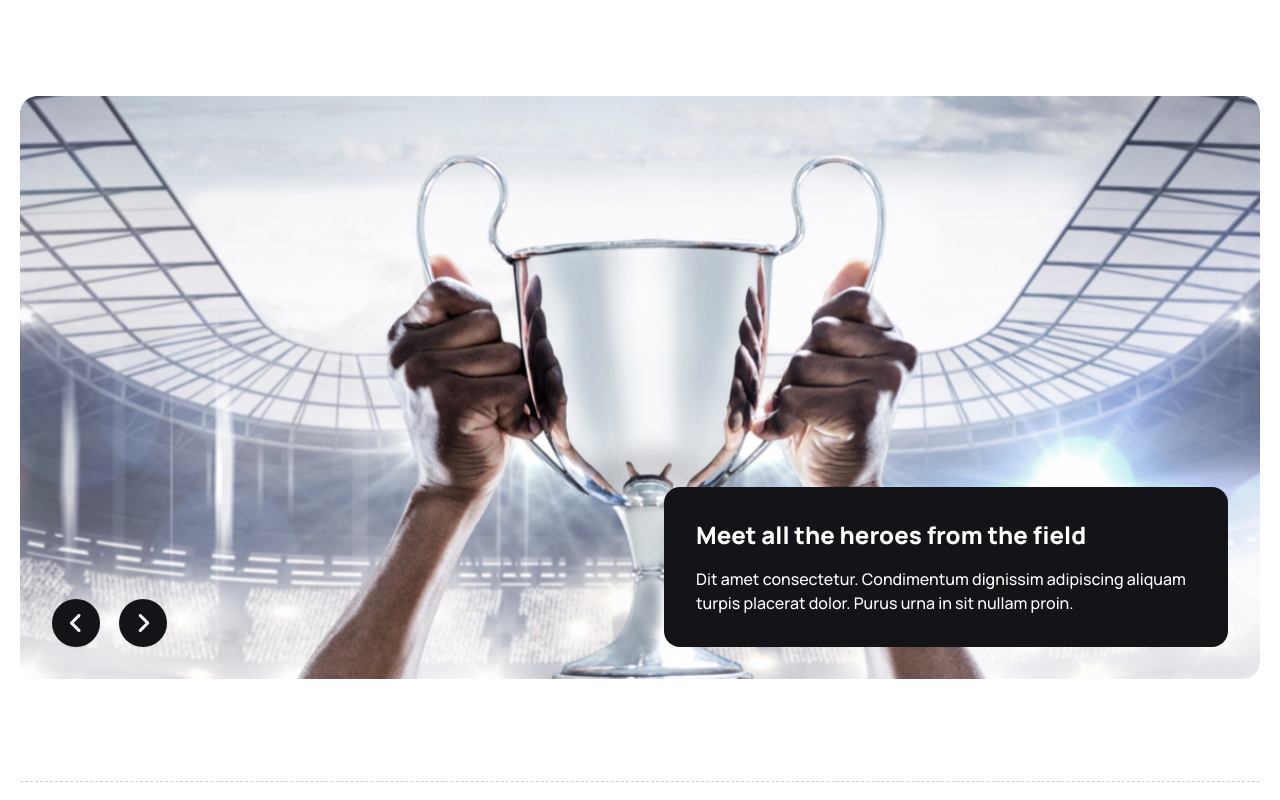
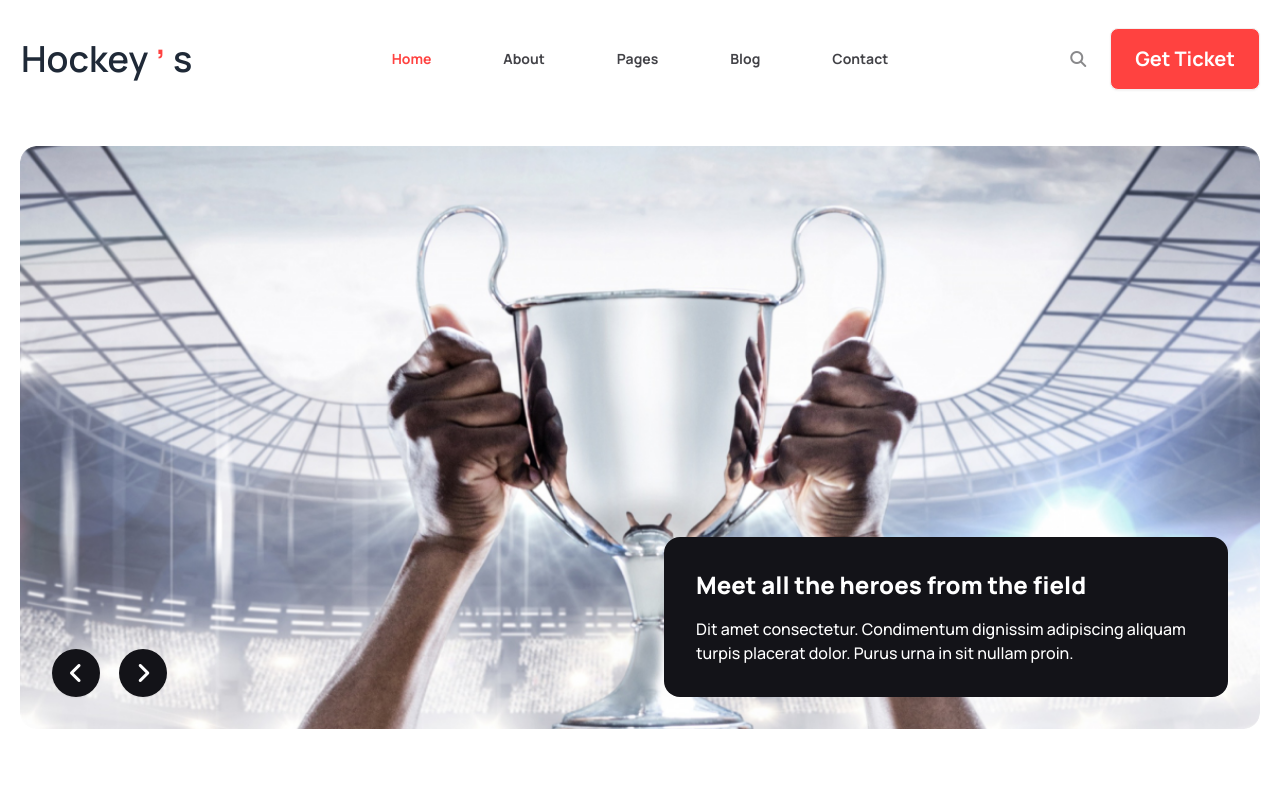
Before and after one commit to yasin-arft/B9A3-Hockeys, a plain HTML site: page index.html in a window 1280 px wide. Shown: the top 800 px of the page. Drawn offline with nearby package versions, Linux system fonts and the light colour scheme.

Commit message:
navbar added

```diff
--- a/index.html
+++ b/index.html
@@ -47,8 +47,52 @@
 <body class="font-manrope">
   <!-- header section -->
   <header class="container mx-auto px-5">
+    <!-- navbar -->
+    <nav class="mt-5">
+      <div class="navbar px-0">
+        <div class="navbar-start">
+          <div class="dropdown">
+            <div tabindex="0" role="button" class="btn btn-ghost pl-0 lg:hidden">
+              <svg xmlns="http://www.w3.org/2000/svg" class="h-5 w-5" fill="none" viewBox="0 0 24 24"
+                stroke="currentColor">
+                <path stroke-linecap="round" stroke-linejoin="round" stroke-width="2" d="M4 6h16M4 12h8m-8 6h16" />
+              </svg>
+            </div>
+            <ul tabindex="0" class="menu menu-sm dropdown-content mt-3 z-[1] p-2 shadow bg-base-100 rounded-box w-52">
+              <li class="text-primary-color"><a>Home</a></li>
+              <li><a>About</a></li>
+              <li><a>Pages</a></li>
+              <li><a>Blog</a></li>
+              <li><a>Contact</a></li>
+              <li>
+                <i class="fa-solid fa-magnifying-glass md:hidden text-[#89898b] mr-6 cursor-pointer"></i>
+              </li>
+            </ul>
+          </div>
+          <a class="btn btn-ghost pl-0 text-xl lg:text-4xl text-secondarycolor">
+            Hockey
+            <sup class="text-primary-color text-4xl tracking-tighter">&#44;</sup>
+            s
+          </a>
+        </div>
+        <div class="navbar-center hidden lg:flex">
+          <ul class="menu menu-horizontal gap-10 px-1 font-bold text-[#424247]">
+            <li class="text-primary-color"><a>Home</a></li>
+            <li><a>About</a></li>
+            <li><a>Pages</a></li>
+            <li><a>Blog</a></li>
+            <li><a>Contact</a></li>
+          </ul>
+        </div>
+        <div class="navbar-end">
+          <i class="fa-solid fa-magnifying-glass hidden md:inline text-[#89898b] mr-6 cursor-pointer"></i>
+          <a class="btn px-4 lg:px-6 py-2 lg:py-4 text-lg lg:text-xl font-bold h-auto bg-primary-color text-white">Get
+            Ticket</a>
+        </div>
+      </div>
+    </nav>
     <!-- banner section -->
-    <section class="my-10 md:my-14 lg:my-24">
+    <section class="mb-10 mt-5 md:mt-7 md:mb-14 lg:mt-12 lg:mb-24">
       <div class="carousel w-full rounded-2xl">
         <!-- slider one -->
         <div id="slide1" class="carousel-item block relative w-full">
```
